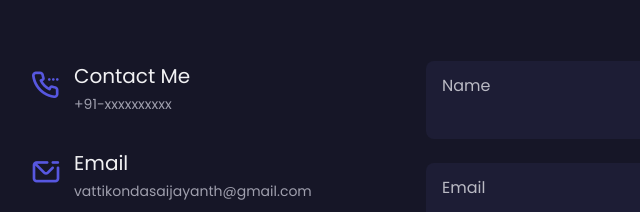
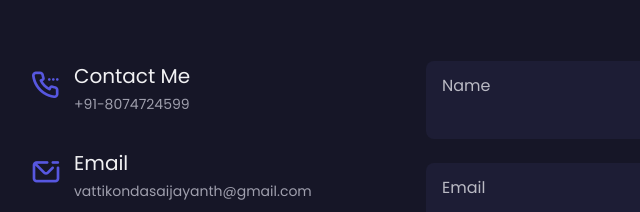
Before and after one commit to saijayanth-vattikonda/portfolio, a plain HTML site: page index.html in a window 1280 px wide. Shown: the part 5068-5280 px from the top of the page, 226-866 px from the left. Drawn offline with nearby package versions, Linux system fonts and the light colour scheme.

Commit message:
Update index.html

```diff
--- a/index.html
+++ b/index.html
@@ -598,7 +598,7 @@
               <div>
                 <h3 class="contact__title">Contact Me</h3>
                 <span class="contact__subtitle"
-                  ><a href="tel:+91-xxxxxxxxxx"></a>+91-xxxxxxxxxx</span
+                  ><a href="tel:+91-xxxxxxxxxx"></a>+91-8074724599</span
                 >
               </div>
             </div>
```
